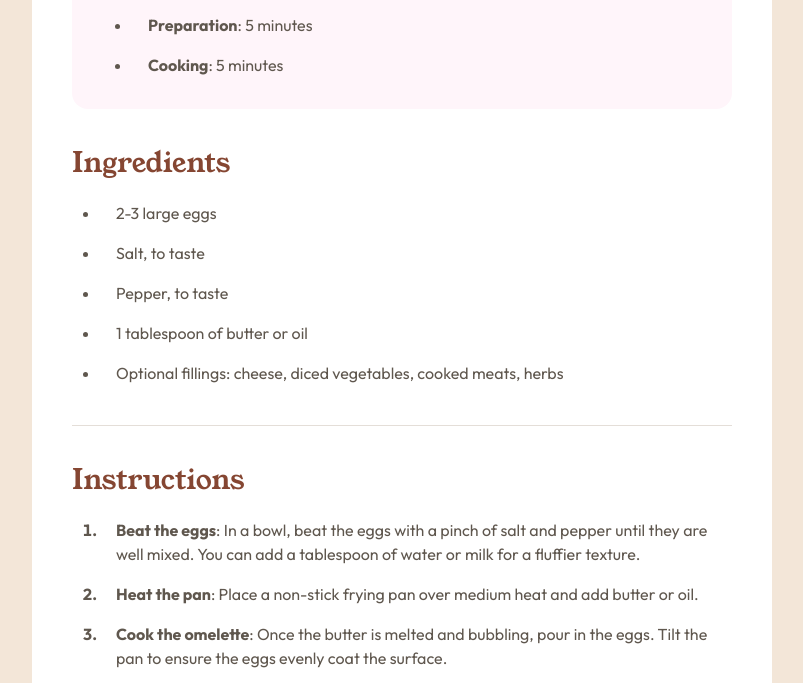
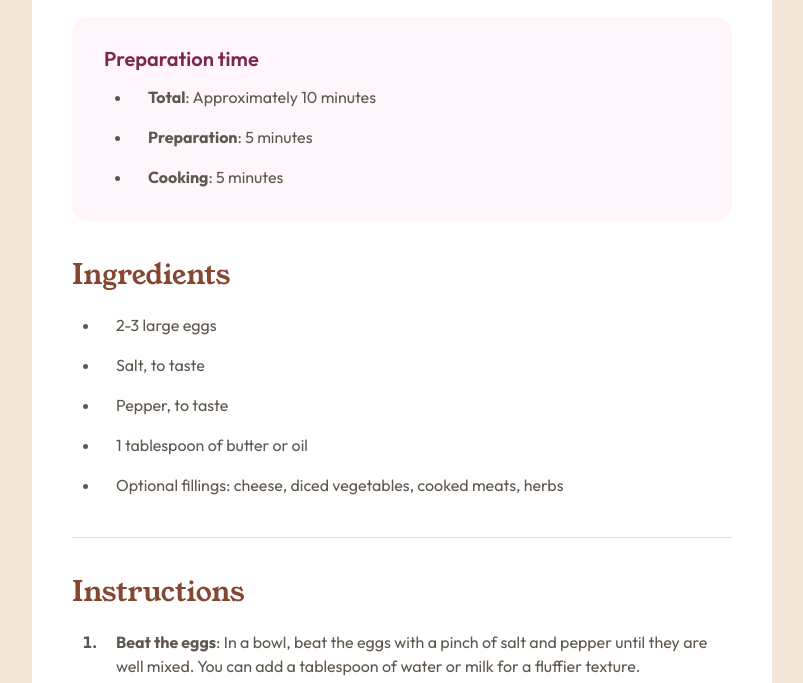
Before and after one commit to avinno/recipe-page-main, a plain HTML site: page index.html in a window 1280 px wide. Shown: the part 359-1042 px from the top of the page, without its empty margins (238-1041 px from the left). Drawn offline with Linux system fonts and the light colour scheme.

Commit message:
css update

```diff
--- a/assets/css/style.css
+++ b/assets/css/style.css
@@ -26,7 +26,7 @@ body {
 	align-items: center;
 	min-height: 100vh;
 	gap: 1.5rem;
-	padding: 1rem;
+	padding: 8rem 2rem;
 }
 
 header {
```
